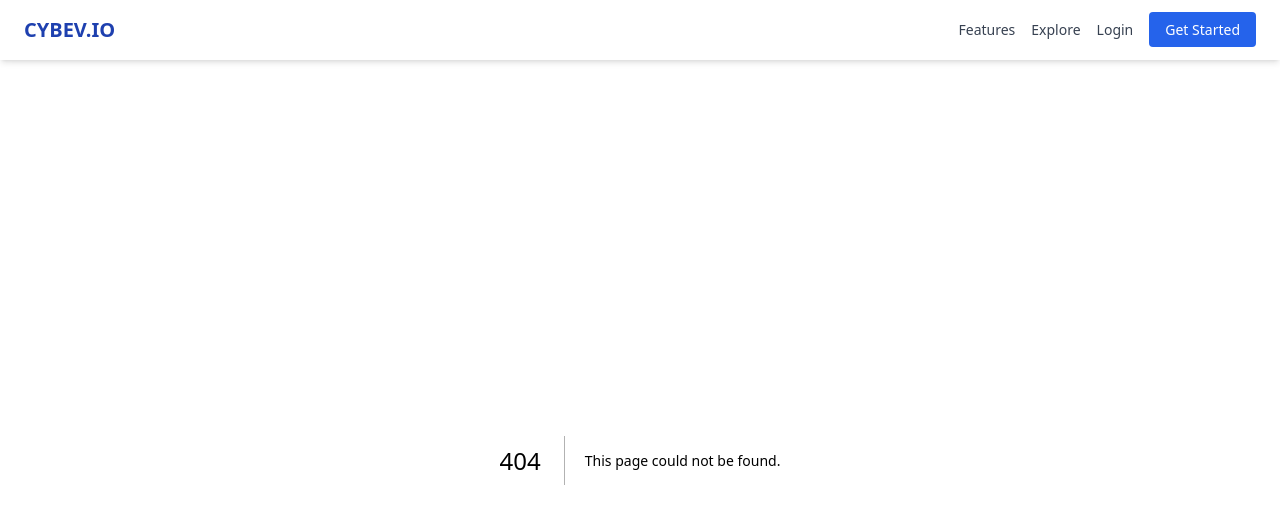
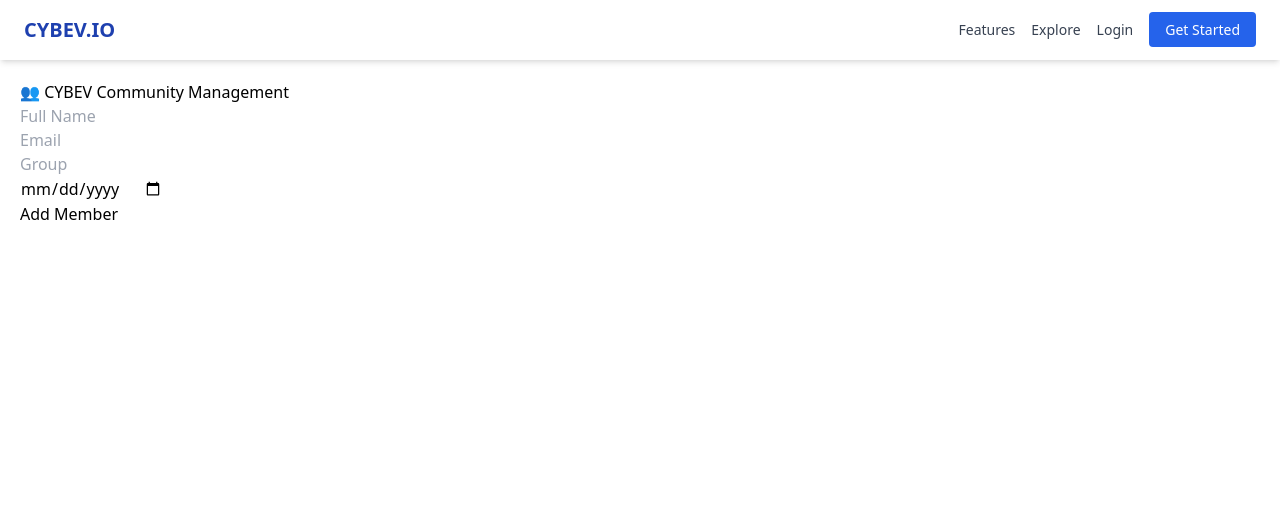
Before and after one commit to cybev1/cybev-frontend, a Next.js app: page /studio/cms in a window 1280 px wide. Before the commit this address had no page. Shown: the top 524 px of the page. Built offline with nearby package versions, Linux system fonts and the light colour scheme.

Commit message:
Add files via upload

```diff
--- /dev/null
+++ b/pages/studio/cms.jsx
@@ -0,0 +1,56 @@
+
+import React, { useState } from 'react';
+
+export default function CommunityManagement() {
+  const [members, setMembers] = useState([]);
+  const [form, setForm] = useState({ name: '', email: '', group: '', joined: '' });
+
+  const handleChange = e => {
+    setForm({ ...form, [e.target.name]: e.target.value });
+  };
+
+  const handleAddMember = e => {
+    e.preventDefault();
+    setMembers([...members, { ...form }]);
+    setForm({ name: '', email: '', group: '', joined: '' });
+  };
+
+  return (
+    <div style={{ padding: 20 }}>
+      <h2>👥 CYBEV Community Management</h2>
+      <form onSubmit={handleAddMember}>
+        <input name="name" value={form.name} onChange={handleChange} placeholder="Full Name" required /><br />
+        <input name="email" value={form.email} onChange={handleChange} placeholder="Email" required /><br />
+        <input name="group" value={form.group} onChange={handleChange} placeholder="Group" required /><br />
+        <input name="joined" type="date" value={form.joined} onChange={handleChange} required /><br />
+        <button type="submit">Add Member</button>
+      </form>
+
+      {members.length > 0 && (
+        <div style={{ marginTop: 30 }}>
+          <h3>📋 Member List</h3>
+          <table border="1" cellPadding="10">
+            <thead>
+              <tr>
+                <th>Name</th>
+                <th>Email</th>
+                <th>Group</th>
+                <th>Date Joined</th>
+              </tr>
+            </thead>
+            <tbody>
+              {members.map((m, i) => (
+                <tr key={i}>
+                  <td>{m.name}</td>
+                  <td>{m.email}</td>
+                  <td>{m.group}</td>
+                  <td>{m.joined}</td>
+                </tr>
+              ))}
+            </tbody>
+          </table>
+        </div>
+      )}
+    </div>
+  );
+}
```
